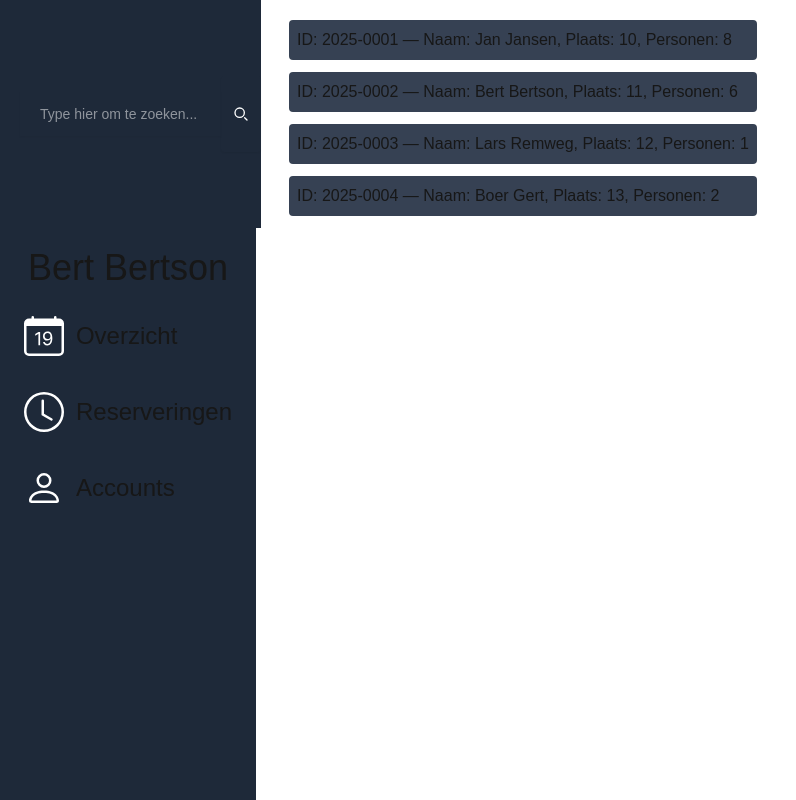
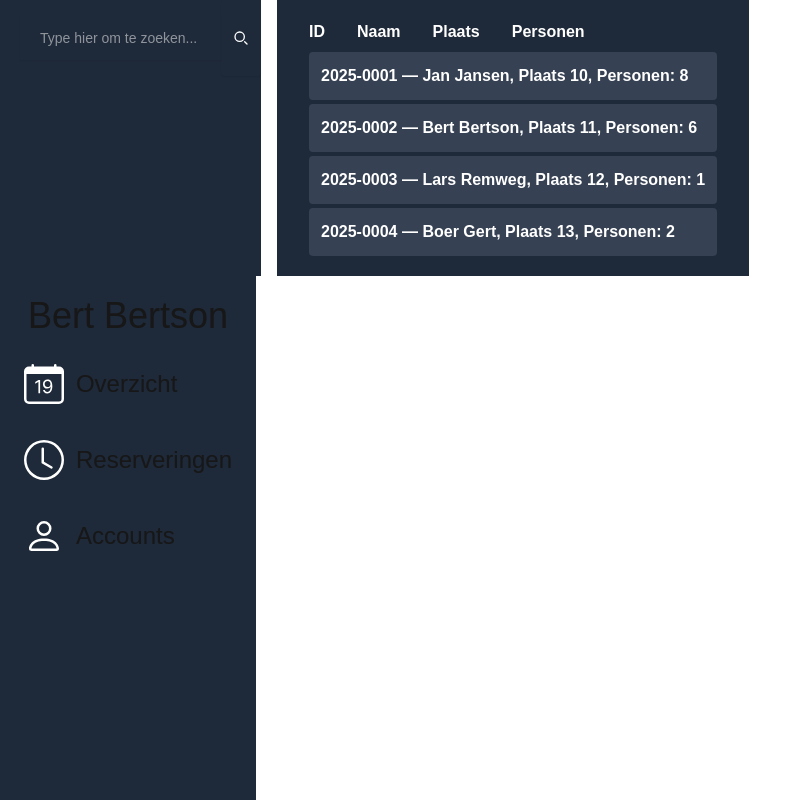
Before and after one commit to Powerboy2015/boer-bert-registratiesysteem, a Next.js app in the folder next.js/: page / in a window 1280 px wide. Shown: the top 800 px of the page, without its empty margins (0-796 px from the left). Built offline with nearby package versions, Linux system fonts and the light colour scheme.

Commit message:
filtering+a bit of styling

```diff
--- a/next.js/src/app/Searchbar/searchbar.tsx
+++ b/next.js/src/app/Searchbar/searchbar.tsx
@@ -1,9 +1,7 @@
 'use client'
 
-import React, {SetStateAction, useReducer} from "react";
-import {useEffect, useState} from "react";
-import {Dispatch} from "react";
-import { mockReservations } from "@/app/Searchbar/mockDatabase";
+import React, {Dispatch, SetStateAction, useEffect, useReducer, useState} from "react";
+import {mockReservations} from "@/app/Searchbar/mockDatabase";
 
 {/*I followed a dev tutorial for this component: https://dev.to/ma7moud3bas/build-a-live-search-bar-in-react-a-step-by-step-guide-2ibh*/
 }
@@ -15,20 +13,46 @@ type SearchResult = {
     name: string
 }
 
+type SortKey = keyof SearchResult;
+
 type State = {
-    results: SearchResult[]
-    isLoading: boolean
-    error?: string,
-    query: string
-}
+    results: SearchResult[];
+    isLoading: boolean;
+    error?: string;
+    query: string;
+    sortKey: SortKey | undefined;
+    sortDirection: "ascending" | "descending" | undefined;
+};
 
 type Action =
     | { type: 'request', }
     | { type: 'success', results: SearchResult[] }
     | { type: 'failure', error: string }
     | { type: 'setQuery', query: string }
+    | { type: "sort"; key: SortKey };
 
-// Reducer
+function sortResults(
+    array: SearchResult[],
+    key?: SortKey,
+    direction?: "ascending" | "descending"
+): SearchResult[] {
+    if (!key || !direction) return array.slice();
+
+    return array.slice().sort((a, b) => {
+        const value1 = a[key];
+        const value2 = b[key];
+
+        if (typeof value1 === "number" && typeof value2 === "number") {
+            return direction === "ascending" ? value2 - value1 : value1 - value2;
+        }
+
+        const string1 = String(value1).toLowerCase();
+        const string2 = String(value2).toLowerCase();
+        return direction === "ascending" ? string1.localeCompare(string2) : string2.localeCompare(string1);
+    });
+}
+
+//Reducer
 function Reducer(state: State, action: Action): State {
     switch (action.type) {
         case 'request': {
@@ -47,13 +71,24 @@ function Reducer(state: State, action: Action): State {
             return {...state, query: action.query}
         }
 
-        default: {
-            throw Error("Onbekende actie");
+        case "sort": {
+            const nextDirection =
+                state.sortKey === action.key && state.sortDirection === "ascending" ? "descending" : "ascending";
+            const sorted = sortResults(state.results, action.key, nextDirection);
+            return {
+                ...state,
+                results: sorted,
+                sortKey: action.key,
+                sortDirection: nextDirection,
+            }
         }
+
+        default:
+            throw new Error("Unknown action");
     }
 }
 
-const initialState: State = {isLoading: false, results: [], query: ""};
+const initialState: State = {isLoading: false, results: mockReservations, query: "", sortKey: undefined, sortDirection: undefined,};
 
 {/* for later use when database is actually working and we need to search results in the database*/}
 {/*const getCharacters = async (query: string, signal: AbortSignal): Promise<SearchResult[]> => {
@@ -107,8 +142,6 @@ const mockGetCharacters = async (query: string): Promise<SearchResult[]> => {
 
 const useLiveSearch = (dispatch: Dispatch<Action>, query: string) => {
     useEffect(() => {
-        if (query.length < 0) return;
-
         dispatch({ type: "request" });
 
         (async function () {
@@ -125,7 +158,7 @@ const useLiveSearch = (dispatch: Dispatch<Action>, query: string) => {
 
 export default function Searchbar() {
     const [state, dispatch] = useReducer(Reducer, initialState);
-    const {query} = state;
+    const { query, sortKey, sortDirection } = state;
 
     const [debounceValue, setDebounceValue] = useState<string>('')
 
@@ -135,6 +168,7 @@ export default function Searchbar() {
     function handleChange(event: { target: { value: SetStateAction<string>; }; }) {
         setDebounceValue(event.target.value)
     }
+
 
     const handleKeypress = (e: React.KeyboardEvent<HTMLInputElement>) => {
         if (e.key === "Enter") {
@@ -150,29 +184,53 @@ export default function Searchbar() {
     };
 
 
+    const sortArrow = (key: SortKey) =>
+        sortKey === key ? (sortDirection === "ascending" ? "↑" : "↓") : "";
+
     return (
         <div className="w-full flex flex-col md:flex-row gap-4">
-            <div className="bg-gray-800 text-white w-full min-w-fit sm:w-1/1 md:w-1/4 xl:w-1/5 2xl:w-1/10 flex">
+            <div className="bg-gray-800 text-white w-full min-w-fit sm:w-1/1 md:w-1/4 xl:w-1/5 2xl:w-1/10">
                 <div className="start-0 flex items-center ps-5 relative">
                     <input onChange={handleChange} onKeyDown={handleKeypress} value={debounceValue} type="search"
-                       className="block w-full ps-5 pt-3 pb-3 bg-neutral-secondary-medium text-heading text-sm rounded-base shadow-xs placeholder:text-body form-control"
-                       placeholder="Type hier om te zoeken..."/>
+                           className="block w-full ps-5 pt-3 pb-3 bg-neutral-secondary-medium text-heading text-sm rounded-base shadow-xs placeholder:text-body form-control"
+                           placeholder="Type hier om te zoeken..."/>
                     <button type="button" onClick={buttonClicked}
-                        className="flex text-white bg-brand hover:bg-brand-strong focus:ring-2 focus:ring-brand-medium shadow-xs font-medium leading-5 rounded text-xs px-3 py-3.5 focus:outline-none">
+                            className="flex text-white bg-brand hover:bg-brand-strong focus:ring-2 focus:ring-brand-medium shadow-xs font-medium leading-5 rounded text-xs px-3 py-3.5 focus:outline-none">
                         <svg className="w-4 h-12 text-body" aria-hidden="true" xmlns="http://www.w3.org/2000/svg" fill="none" viewBox="0 0 24 24">
-                        <path stroke="currentColor" strokeLinecap="round" strokeWidth="2"
-                          d="m21 21-3.5-3.5M17 10a7 7 0 1 1-14 0 7 7 0 0 1 14 0Z"/>
+                            <path stroke="currentColor" strokeLinecap="round" strokeWidth="2"
+                                  d="m21 21-3.5-3.5M17 10a7 7 0 1 1-14 0 7 7 0 0 1 14 0Z"/>
                         </svg>
                     </button>
                 </div>
             </div>
-                <div className="mt-2 space-y-1 w-full min-w-fit sm:w-1/1 md:w-1/4 xl:w-1/5 2xl:w-1/10">
+
+            <div className="gap-4 text-white font-bold px-4 bg-gray-800 flex-col md:flex-row ">
+                <button className={"pt-5 gap-4 text-white font-bold px-4"} onClick={() => dispatch({ type: "sort", key: "reservationID" })}>
+                    ID {sortArrow("reservationID")}
+                </button>
+
+                <button className={"pt-5 gap-4 text-white font-bold px-4"} onClick={() => dispatch({ type: "sort", key: "name" })}>
+                    Naam {sortArrow("name")}
+                </button>
+
+                <button className={"pt-5 gap-4 text-white font-bold px-4"} onClick={() => dispatch({ type: "sort", key: "spot" })}>
+                    Plaats {sortArrow("spot")}
+                </button>
+
+                <button className={"pt-5 gap-4 text-white font-bold px-4"} onClick={() => dispatch({ type: "sort", key: "amount" })}>
+                    Personen {sortArrow("amount")}
+                </button>
+                <div className="pb-5 mt-2 space-y-1 px-4">
                     {state.results.map(item => (
-                        <div key={item.reservationID} className="m-3 p-2 bg-gray-700 rounded">
-                            ID: {item.reservationID} — Naam: {item.name}, Plaats: {item.spot}, Personen: {item.amount}
+                        <div
+                            key={item.reservationID}
+                            className="p-3 bg-gray-700 rounded text-white"
+                        >
+                            {item.reservationID} — {item.name}, Plaats {item.spot}, Personen: {item.amount}
                         </div>
                     ))}
                 </div>
+            </div>
         </div>
     );
 }
```
